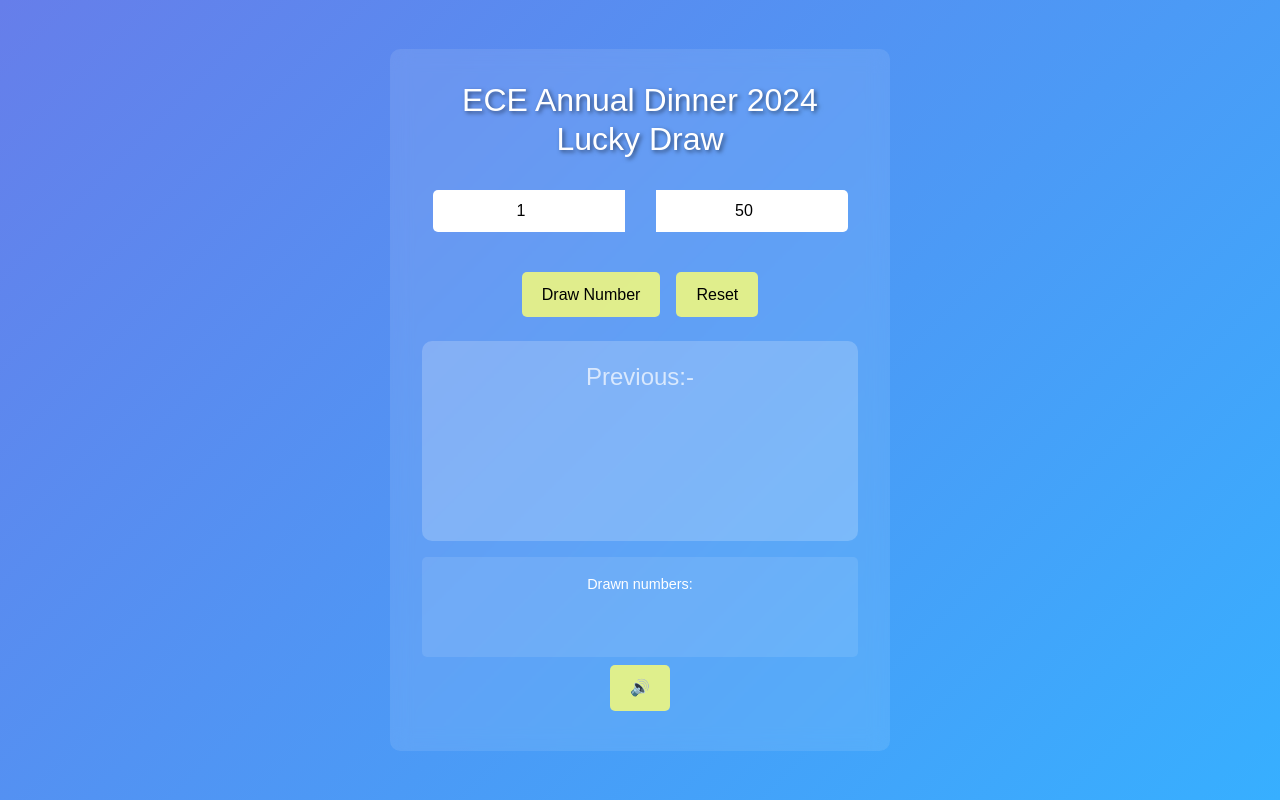
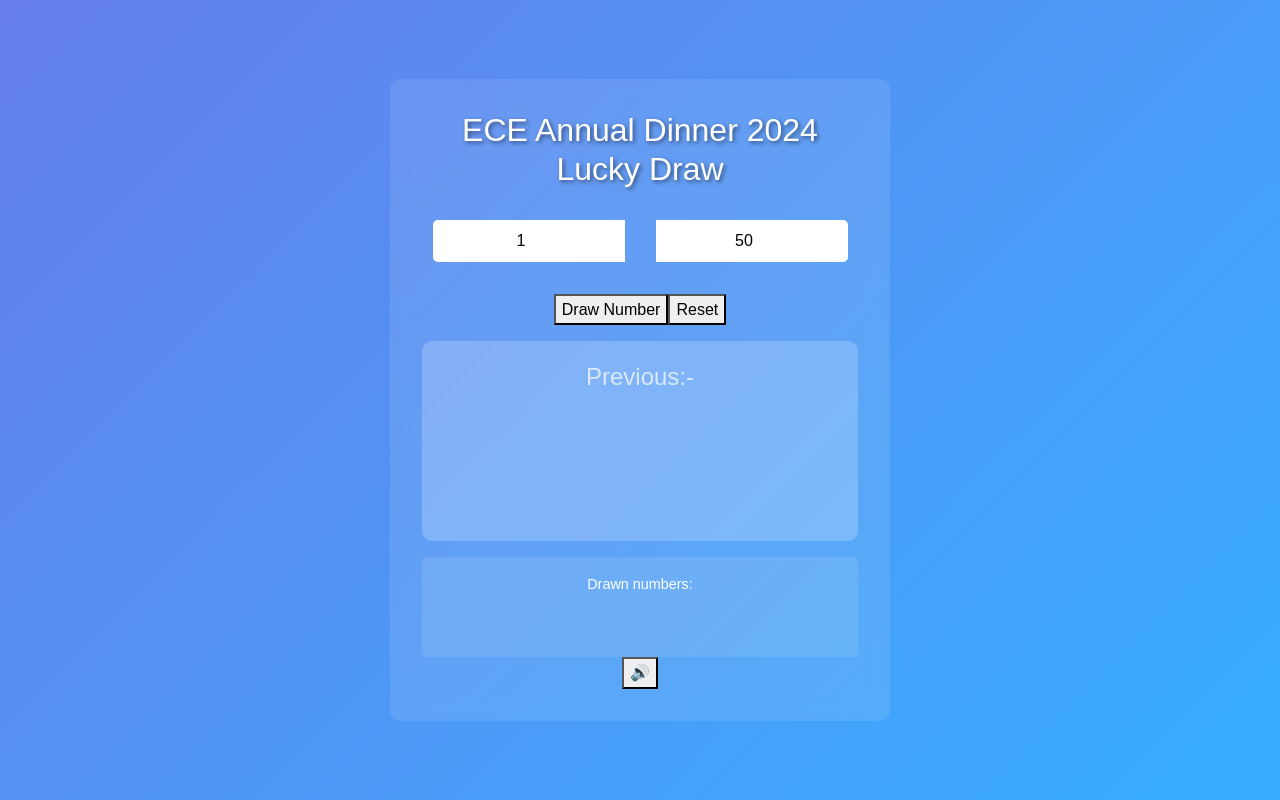
Before and after one commit to lucaswychan/lucaswychan.github.io, a React (Create React App) app: page /#/luckydraw in a window 1280 px wide. Built offline with nearby package versions, Linux system fonts and the light colour scheme.

Commit message:
add all the luckydraw codes

```diff
--- a/src/luckydraw/DrawControls.js
+++ b/src/luckydraw/DrawControls.js
@@ -27,10 +27,16 @@ const DrawControls = ({
                 />
             </div>
             {error && <div className="error">{error}</div>}
-            <button onClick={onDraw} disabled={disabled}>
+            <button
+                className="draw-button"
+                onClick={onDraw}
+                disabled={disabled}
+            >
                 Draw Number
             </button>
-            <button onClick={onReset}>Reset</button>
+            <button className="draw-button" onClick={onReset}>
+                Reset
+            </button>
         </div>
     );
 };
--- a/src/luckydraw/LuckyDraw.css
+++ b/src/luckydraw/LuckyDraw.css
@@ -97,7 +97,7 @@
     text-align: center;
 }
 
-button {
+button .draw-button {
     background: #f5fb7bdb;
     color: rgb(0, 0, 0);
     border: none;
@@ -109,11 +109,11 @@ button {
     margin: 0.5rem;
 }
 
-button:hover {
+button:hover .draw-button {
     background: #f0f631;
 }
 
-button:disabled {
+button:disabled .draw-button {
     background: #cccccc;
     cursor: not-allowed;
 }
```
